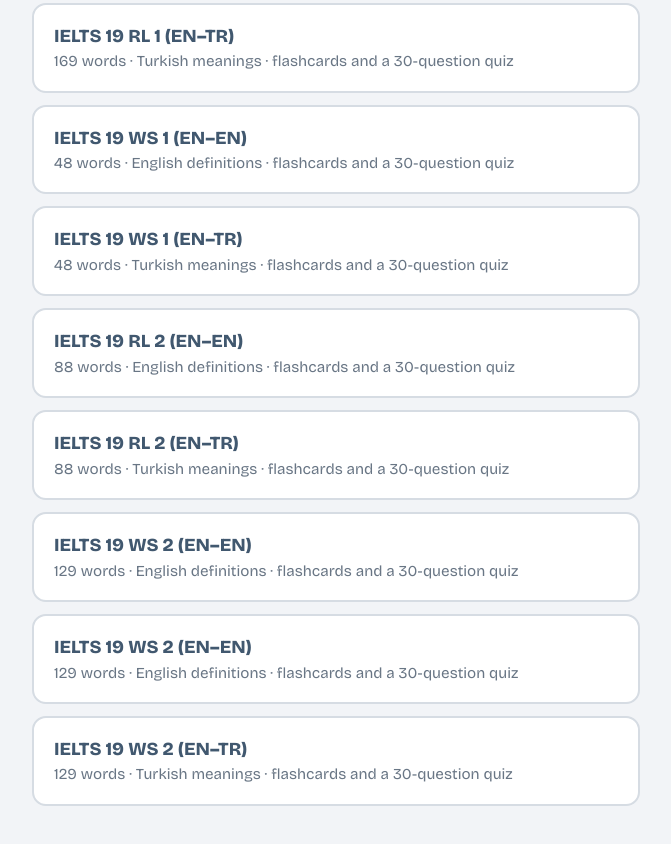
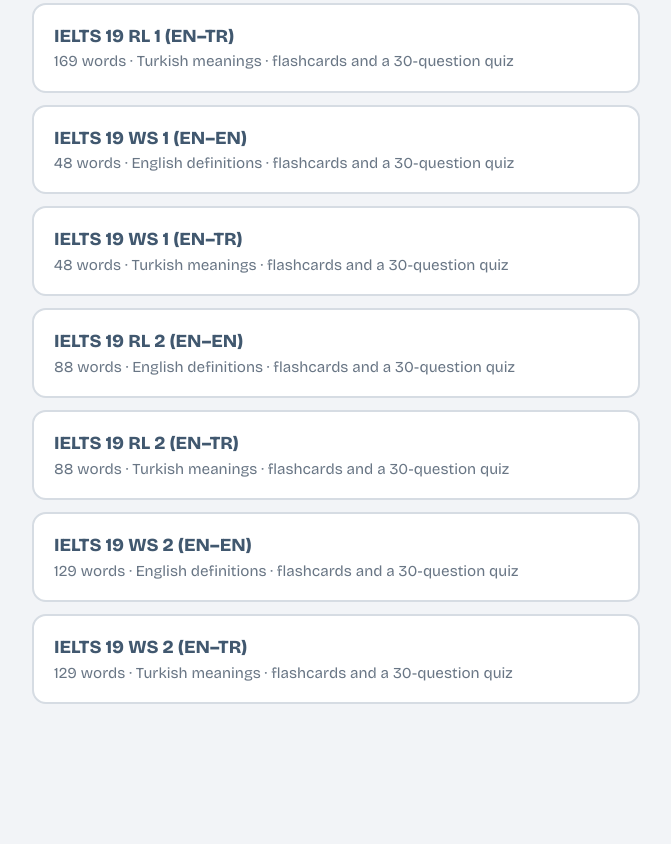
Before and after one commit to memrealtinbas/academicenglish, a plain HTML site: page ielts/index.html in a window 1280 px wide. Shown: the part 276-1120 px from the top of the page, without its empty margins (304-975 px from the left). After the commit the page ends 1036 px from the top, so only its background shows below. Drawn offline with nearby package versions, Linux system fonts and the light colour scheme.

Commit message:
Update index.html

```diff
--- a/ielts/index.html
+++ b/ielts/index.html
@@ -69,11 +69,6 @@ h1{font-size:2rem;font-weight:800;margin:0 0 6px}
 <span>129 words · English definitions · flashcards and a 30-question quiz</span>
 </a>
 
-<a class="item" href="19-ws-2/">
-<b>IELTS 19 WS 2 (EN–EN)</b>
-<span>129 words · English definitions · flashcards and a 30-question quiz</span>
-</a>
-
 <a class="item" href="19-ws-2-en-tr/">
 <b>IELTS 19 WS 2 (EN–TR)</b>
 <span>129 words · Turkish meanings · flashcards and a 30-question quiz</span>
```
